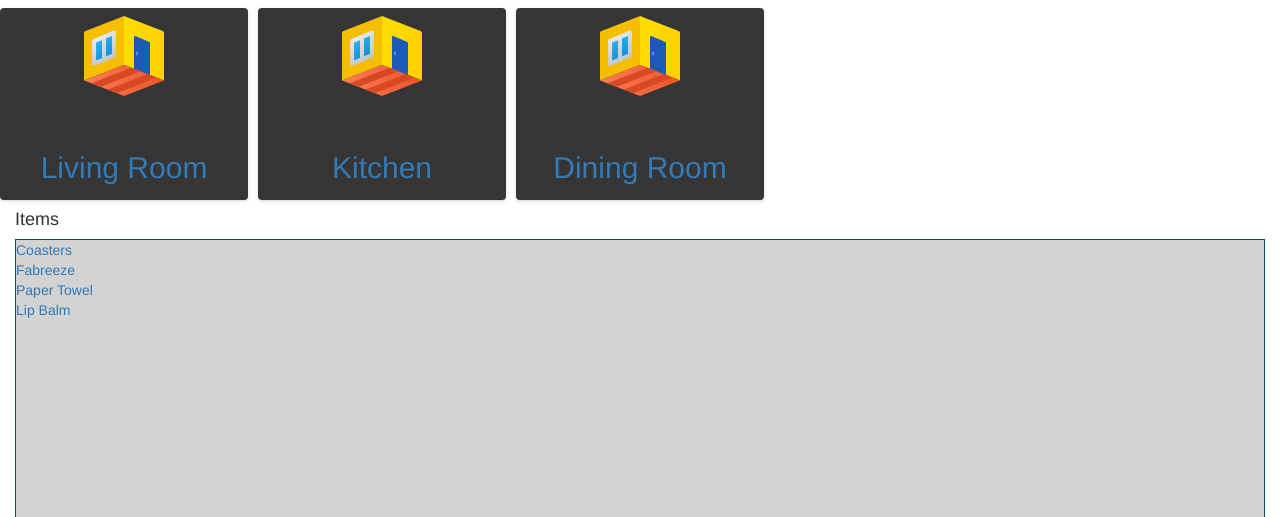
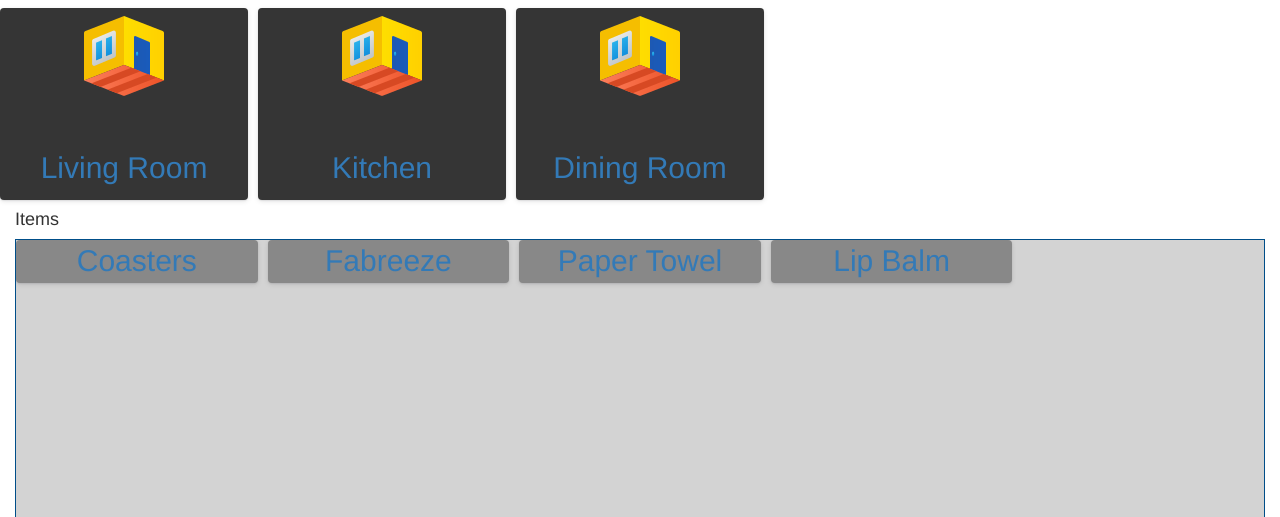
Before and after one commit to rlawson8/PersonalInventorySystem, a Flask app: page /design in a window 1280 px wide. Shown: the part 204-721 px from the top of the page. Run offline with Flask 2, Linux system fonts and the light colour scheme; parts of the project's set-up code (start-up, migrations or seed data) failed here and were passed over; some libraries are stand-ins or nearby versions.

Commit message:
Making the items tiles look better

```diff
--- a/static/design.css
+++ b/static/design.css
@@ -104,6 +104,26 @@ button:hover {
     background-repeat: no-repeat;
  }
 
+.item-card {
+    display: flex;
+    flex-direction: column;
+    justify-content: center;
+    align-items: center;
+    background: #888888;
+    font-size: 3rem;
+    color: #fff;
+    box-shadow: rgba(3, 8, 20, 0.1) 0px 0.15rem 0.5rem, rgba(2, 8, 20, 0.1) 0px 0.075rem 0.175rem;
+    height: 100%;
+    width: 100%;
+    border-radius: 4px;
+    transition: all 500ms;
+    overflow: hidden;
+
+    background-size: cover;
+    background-position: center;
+    background-repeat: no-repeat;
+ }
+
 .card:hover {
     box-shadow: rgba(2, 8, 20, 0.1) 0px 0.35em 1.175em, rgba(2, 8, 20, 0.08) 0px 0.175em 0.5em;
     transform: translateY(-3px) scale(1.1);
--- a/templates/design.html
+++ b/templates/design.html
@@ -121,10 +121,12 @@
 
 <div class="container-fluid itemDisplay">
     <h4>Items</h4>
-        <div class="innerItems"> <!-- Populate this with the items -->
+        <div class="innerItems">
+        <div class="basic-grid"> <!-- Populate this with the items --!>
             {% for key, value in itemss.items() %}
-                <a href="http://127.0.0.1:5000/details?item_id={{ value }}">{{ key }}</a><br>
+                <div class="item-card"><a href="http://127.0.0.1:5000/details?item_id={{ value }}">{{ key }}</a></div>
             {% endfor %}
+        </div>
         </div>
     </div>
 
```
